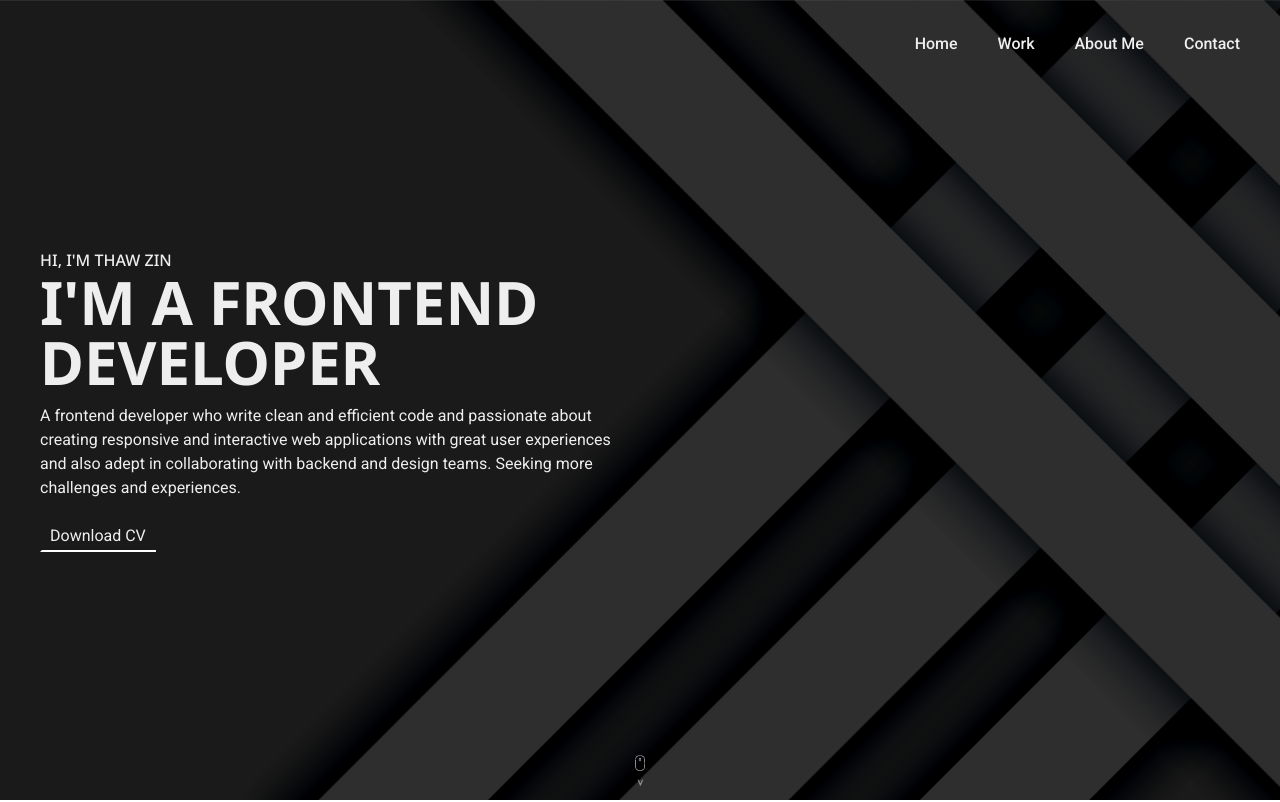
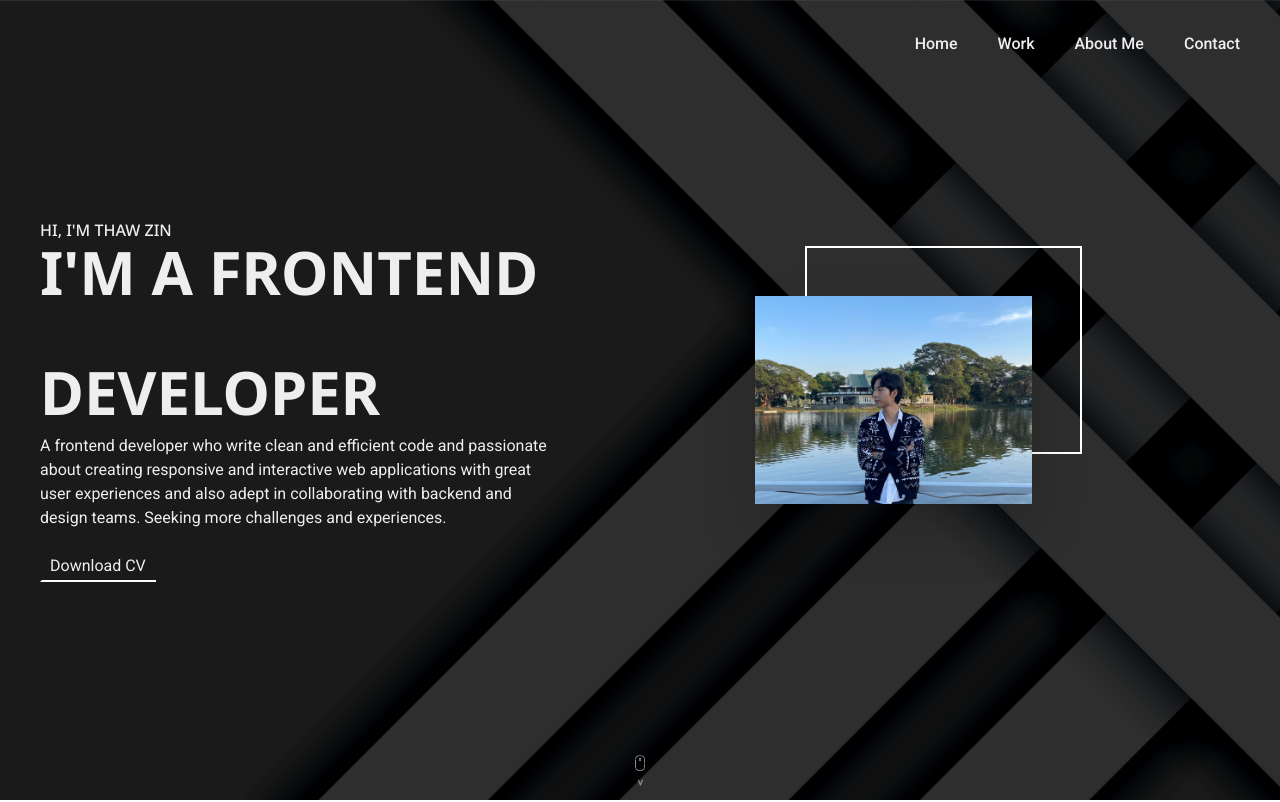
Before and after one commit to thawzzin/Portfolio, a React (Create React App) app: page / in a window 1280 px wide. Shown: the top 802 px of the page. Built offline with nearby package versions, Linux system fonts and the light colour scheme.

Commit message:
feat: profile picture added

```diff
--- a/src/Components/Home/Home.jsx
+++ b/src/Components/Home/Home.jsx
@@ -6,8 +6,9 @@ const Home = () => {
   return (
     <div id="home" className="hero h-screen md:px-10 px-5 relative">
       <Header />
-      <main className="flex items-center h-full">
-        <article className="md:w-1/2">
+      <main className="h-full flex items-center">
+        <div>
+          <article>
             <h5 className="uppercase font-medium ">Hi, I'm Thaw Zin</h5>
             <h1 className="uppercase font-bold text-5xl md:text-6xl mb-3 waviy">
               {/* I'm a frontend developer */}
@@ -16,7 +17,6 @@ const Home = () => {
               <span style={{ "--i": 2 }}>a</span>
               &nbsp;
               <div className="inline-block">
-
                 <span style={{ "--i": 4 }}>f</span>
                 <span style={{ "--i": 5 }}>r</span>
                 <span style={{ "--i": 6 }}>o</span>
@@ -38,12 +38,12 @@ const Home = () => {
               <span style={{ "--i": 19 }}>e</span>
               <span style={{ "--i": 20 }}>r</span>
             </h1>
-          <p>
+            <p className="2xl:text-lg">
               A frontend developer who write clean and efficient code and
               passionate about creating responsive and interactive web
               applications with great user experiences and also adept in
-            collaborating with backend and design teams. Seeking more challenges
-            and experiences.
+              collaborating with backend and design teams. Seeking more
+              challenges and experiences.
             </p>
             <a
               href="https://drive.google.com/uc?export=download&id=1bKOPYUpdqd078VkLM2lgbyklks-PQrNJ"
@@ -52,6 +52,16 @@ const Home = () => {
               Download CV
             </a>
           </article>
+        </div>
+        <div>
+          <div className="profile relative w-[40%] z-10 mx-auto">
+            <img
+              src={require("../../assets/images/profile.jpg")}
+              alt="profile"
+              className=" drop-shadow-2xl block z-10 relative"
+            />
+          </div>
+        </div>
       </main>
       <div className="scroll">
         <img
--- a/src/Components/Home/Home.scss
+++ b/src/Components/Home/Home.scss
@@ -36,7 +36,17 @@ main article {
   animation-delay: calc(.1s * var(--i));
 }
 
-
+.profile::after {
+  content: "";
+  position: absolute;
+  left: 0;
+  top: 0;
+  width: 100%;
+  height: 100%;
+  z-index: 5;
+  border: 2px solid white;
+  transform: translate(50px,-50px);
+}
 
  @-webkit-keyframes scale-in-ver-center {
     0% {
```
Lines whose indentation alone changed are shown as unchanged.
